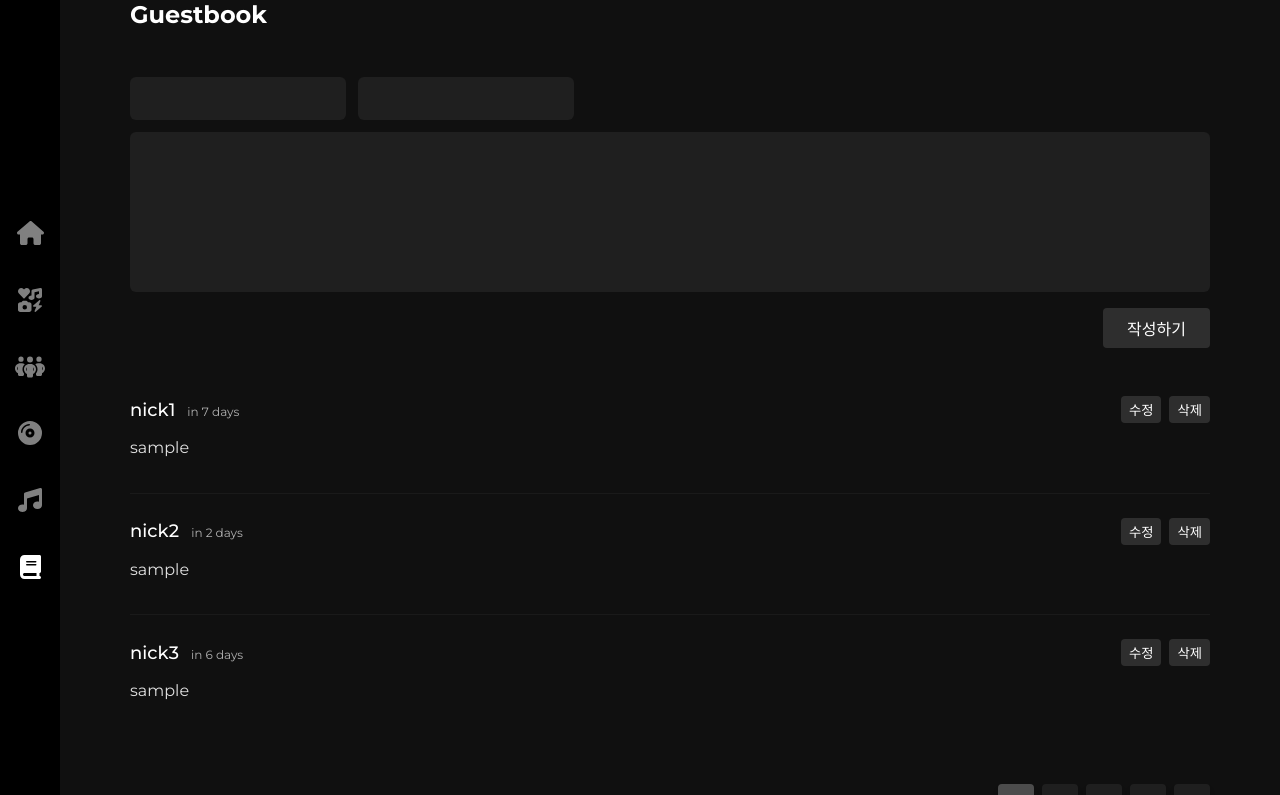
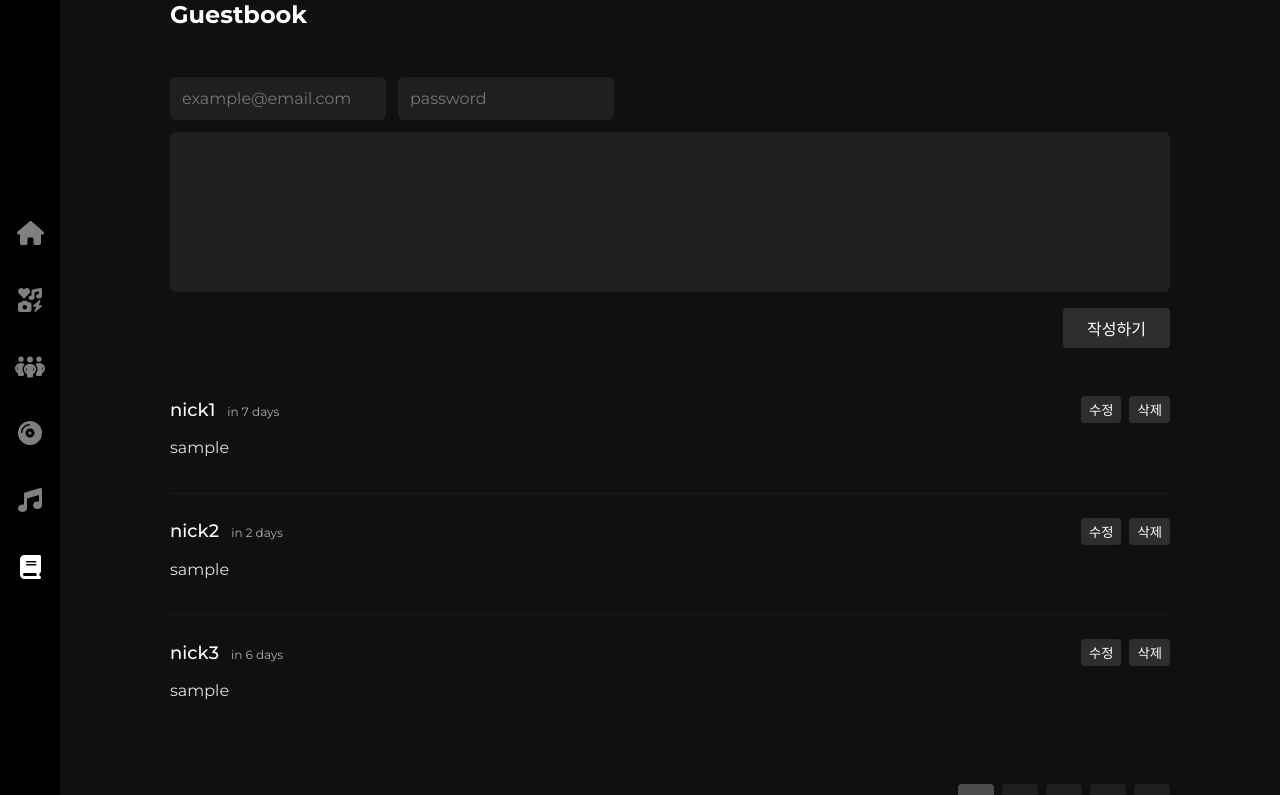
Before and after one commit to Kimbangul/lanalogue, a Next.js app: page /guestbook in a window 1280 px wide. Shown: the top 795 px of the page. Built offline with nearby package versions, Linux system fonts and the light colour scheme.

Commit message:
style: edit style

```diff
--- a/src/components/common/GlobalStyle.ts
+++ b/src/components/common/GlobalStyle.ts
@@ -82,4 +82,13 @@ export const PageTitle = styled.h1`
     font-size: 2.4rem;
 `
 
+export const InnerContent = styled.div`
+  padding: 0 4rem;
+  transition: padding 0.3s;
+
+  @media(max-width: ${props => props.theme.screenSize["pc-l"]}px){
+        padding: 0 3rem;
+  }
+`
+
 export default GlobalStyle;
--- a/src/components/discography/DiscographyStyle.ts
+++ b/src/components/discography/DiscographyStyle.ts
@@ -7,7 +7,7 @@ const Discography = {
     display: flex;
     align-items: center;
 
-    @media(max-width: ${props => props.theme.screenSize.tb}px){
+    @media(max-width: ${props => props.theme.screenSize.mb}px){
       .swiper-wrapper{
         display: block;
       }
--- a/src/components/guestbook/GuestbookInput.tsx
+++ b/src/components/guestbook/GuestbookInput.tsx
@@ -21,11 +21,13 @@ const GuestbookInput = () => {
       <Guestbook.Input.InfoContainer>
         <Guestbook.Input.Input
           type="email"
+          placeholder="example@email.com"
           onChange={email.onChangeInput}
           value={email.inputVal}
         />
         <Guestbook.Input.Input
          type="password"
+         placeholder="password"
          onChange={password.onChangeInput}
          value={password.inputVal}
         />
--- a/src/components/guestbook/GuestbookStyle.ts
+++ b/src/components/guestbook/GuestbookStyle.ts
@@ -1,8 +1,8 @@
 import styled from "styled-components";
-import { PageTitle, Button, Input } from "@/components/common/GlobalStyle";
+import { PageTitle, Button, Input, InnerContent } from "@/components/common/GlobalStyle";
 
 const Guestbook = {
-  Container: styled.div`
+  Container: styled(InnerContent)`
     max-width: ${props => props.theme.screenSize.pc}px;
     margin: 0 auto;
   `,
@@ -80,6 +80,10 @@ const Guestbook = {
     InfoContainer: styled.div`
       display: flex;
       gap: 1.2rem;
+
+      @media (max-width: ${props => props.theme.screenSize["tb"]}px) {
+        flex-direction: column;
+      }
     `,
     Input: styled(Input)`
       background: ${props => props.theme.color.white01}fff10;
--- a/src/components/introduce/IntroduceStyle.ts
+++ b/src/components/introduce/IntroduceStyle.ts
@@ -1,7 +1,8 @@
 import styled from "styled-components";
+import { InnerContent } from "@/components/common/GlobalStyle";
 
 const Introduce = {
-  Container: styled.div`
+  Container: styled(InnerContent)`
     padding: 0 4rem;
     position: relative;
     top: -2.8rem;
--- a/src/components/layout/wrapper/WrapperStyle.ts
+++ b/src/components/layout/wrapper/WrapperStyle.ts
@@ -9,11 +9,11 @@ export const Wrapper = {
     transition: padding 0.3s;
 
     @media(max-width: ${props => props.theme.screenSize["pc-l"]}px){
-        padding: 0 4rem 0 10rem;
+        padding: 0 0rem 0 10rem;
     }
 
     @media(max-width: ${props => props.theme.screenSize.tb}px){
-        padding: 0 3rem;
+        padding: 0 0rem;
         padding-top: 4.2rem;
     }
   `
```
